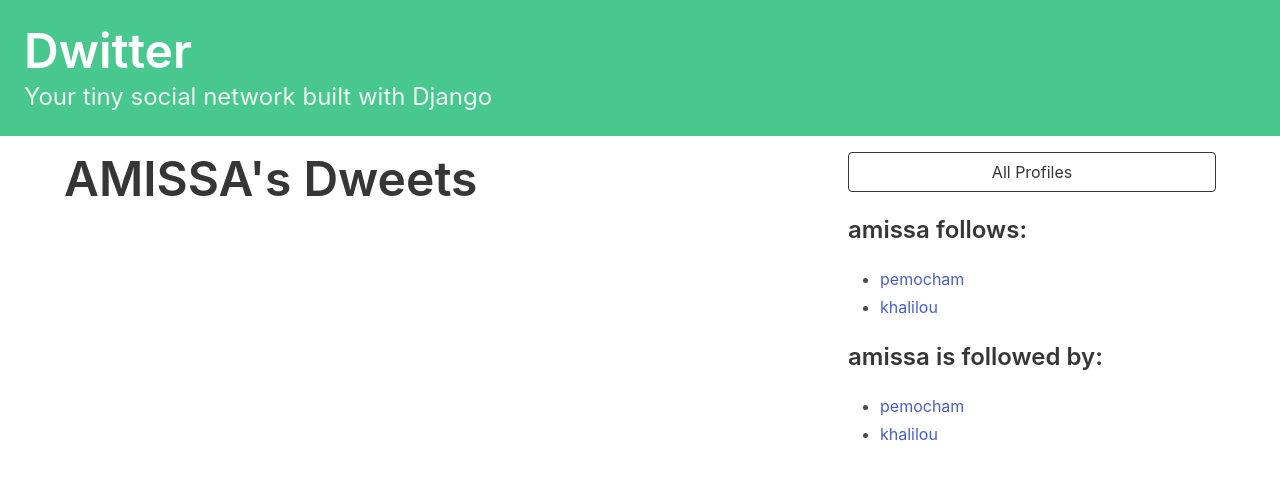
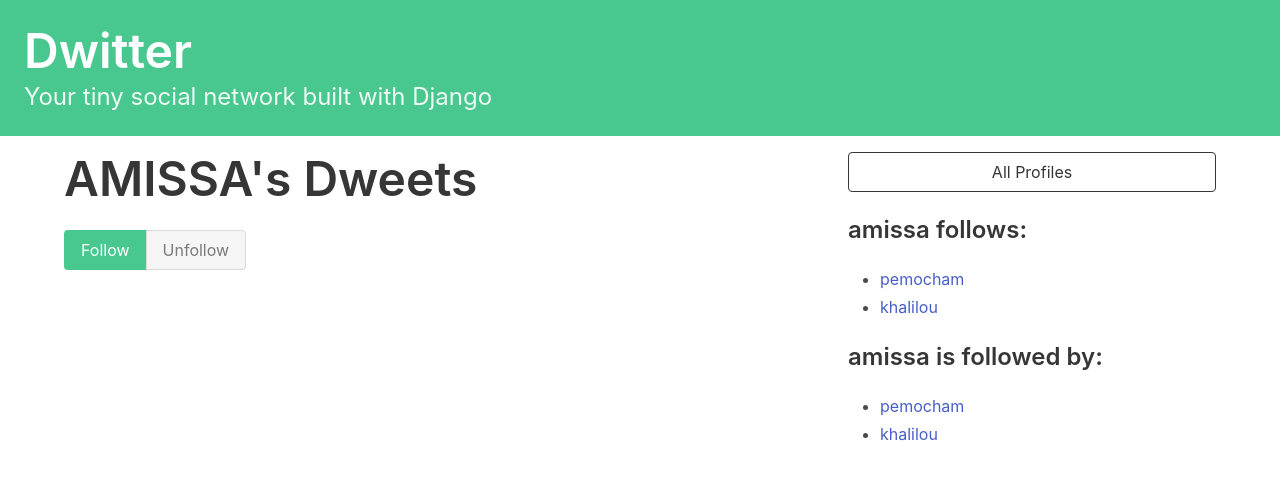
Before and after one commit to pemochamdev/DWITTER, a Django app: page /profile/2 in a window 1280 px wide. Shown: the top 480 px of the page. Run offline with Django 4.2, Linux system fonts and the light colour scheme; data comes from the database, SQL or seed files in the repository; both versions use the stored data as it was after the commit.

Commit message:
ajout du dashboard et modifications du controlleur profile ainsi que la modifications des templates

```diff
--- a/RWITTER/settings.py
+++ b/RWITTER/settings.py
@@ -29,6 +29,7 @@
 
     ####local app######
     'dwitter',
+
 ]
 
 MIDDLEWARE = [
--- a/RWITTER/urls.py
+++ b/RWITTER/urls.py
@@ -7,6 +7,7 @@
 urlpatterns = [
     path('admin/', admin.site.urls),
     path('', include("dwitter.urls")),
+
 ]
 
 if settings.DEBUG:
--- a/dwitter/models.py
+++ b/dwitter/models.py
@@ -2,8 +2,6 @@
 from django.db.models.signals import post_save
 from django.contrib.auth.models import User
 from django.urls import reverse
-
-
 
 
 class Profile(models.Model):
@@ -31,8 +29,23 @@
     if created:
         user_profile = Profile(user=instance)
         user_profile.save()
-        user_profile.follows.set([instance.id])
+        user_profile.follows.set([instance.profile.id])
         user_profile.save()
 
 
+
+class Dweet(models.Model):
+    user = models.ForeignKey(
+        User, related_name="dweets", on_delete=models.DO_NOTHING
+    )
+    body = models.CharField(max_length=140)
+    created_at = models.DateTimeField(auto_now_add=True)
+
+    def __str__(self):
+        return (
+            f"{self.user} "
+            f"({self.created_at:%Y-%m-%d %H:%M}): "
+            f"{self.body[:10]}..."
+        )
+
 #post_save.connect(create_profile, sender=User)
--- a/dwitter/templates/dwitter/profile.html
+++ b/dwitter/templates/dwitter/profile.html
@@ -10,6 +10,42 @@
     <h1 class="title is-1">
         {{profile.user.username|upper}}'s Dweets
     </h1>
+
+    <form method="post">
+        {% csrf_token %}
+        <div class="buttons has-addons">
+        {% if profile in user.profile.follows.all %}
+            <button class="button is-success is-static">
+                Follow
+            </button>
+            <button class="button is-danger"
+                    name="follow"
+                    value="unfollow">
+                Unfollow
+            </button>
+        {% else %}
+            <button class="button is-success"
+                    name="follow"
+                    value="follow">
+                Follow
+            </button>
+            <button class="button is-danger is-static">
+                Unfollow
+            </button>
+        {% endif %}
+        </div>
+    </form>
+    </div>
+
+    <div class="content">
+        {% for dweet in profile.user.dweets.all %}
+            <div class="box">
+                {{ dweet.body }}
+                <span class="is-small has-text-grey-light">
+                    ({{ dweet.created_at }})
+                </span>
+            </div>
+        {% endfor %}
     </div>
 
 </div>
@@ -17,7 +53,7 @@
 <div class="column is-one-third">
 
     <div class="block">
-        <a href="{% url "profile_list" %}">
+        <a href="{% url 'profile_list' %}">
             <button class="button is-dark is-outlined is-fullwidth">
                 All Profiles
             </button>
@@ -32,8 +68,7 @@
             <ul>
             {% for following in profile.follows.all %}
                 <li>
-
-                    <a href="{% url 'profile' profile.id %}">
+                    <a href="{% url 'profile' following.id %} ">
                         {{ following }}
                     </a>
                 </li>
@@ -50,8 +85,7 @@
             <ul>
             {% for follower in profile.followed_by.all %}
                 <li>
-                    <a href="{% url 'profile' follower.id %}">
-
+                    <a href="{% url 'profile' follower.id %} ">
                         {{ follower }}
                     </a>
                 </li>
--- a/dwitter/urls.py
+++ b/dwitter/urls.py
@@ -4,7 +4,7 @@
 
 urlpatterns = [
     path('', views.dashboard, name='dashboard'),
-        path("profile_list/", views.profile_list, name="profile_list"),
-        path("profile/<int:pk>", views.profile_views, name="profile"),
+    path("profile_list/", views.profile_list, name="profile_list"),
+    path("profile/<int:pk>", views.profile_views, name="profile"),
 
 ]
--- a/dwitter/views.py
+++ b/dwitter/views.py
@@ -1,9 +1,12 @@
 from django.shortcuts import render, get_object_or_404
 
-from dwitter.models import Profile
+from dwitter.models import Profile, Dweet
 
 def dashboard(request):
-    return render(request, 'base.html')
+    all_dweet = Dweet.objects.filter(user = request.user)
+
+    context = {'all_dweet':all_dweet}
+    return render(request, 'dwitter/dashboard.html', context)
 
 
 def profile_list(request):
@@ -15,8 +18,20 @@
     }
     return render(request, 'dwitter/profile_list.html', context=context)
 
+
+
 def profile_views(request, pk):
+
     profile = get_object_or_404(Profile, pk=pk)
+    if request.method =='POST':
+        curent_user_profile = request.user.profile
+        data = request.POST
+        action = data.get('follow')
+        if action =='follow':
+            curent_user_profile.follows.add(profile)
+        elif action =='unfollow':
+            curent_user_profile.follows.remove(profile)
+        curent_user_profile.save()
     context = {
         'profile':profile,
     }
```
Also changed, not shown: dwitter/admin.py (+17 -2 lines), dwitter/templates/dwitter/dashboard.html (added, +20 -0 lines), db.sqlite3, dwitter/migrations/0002_dweet.py (added).
